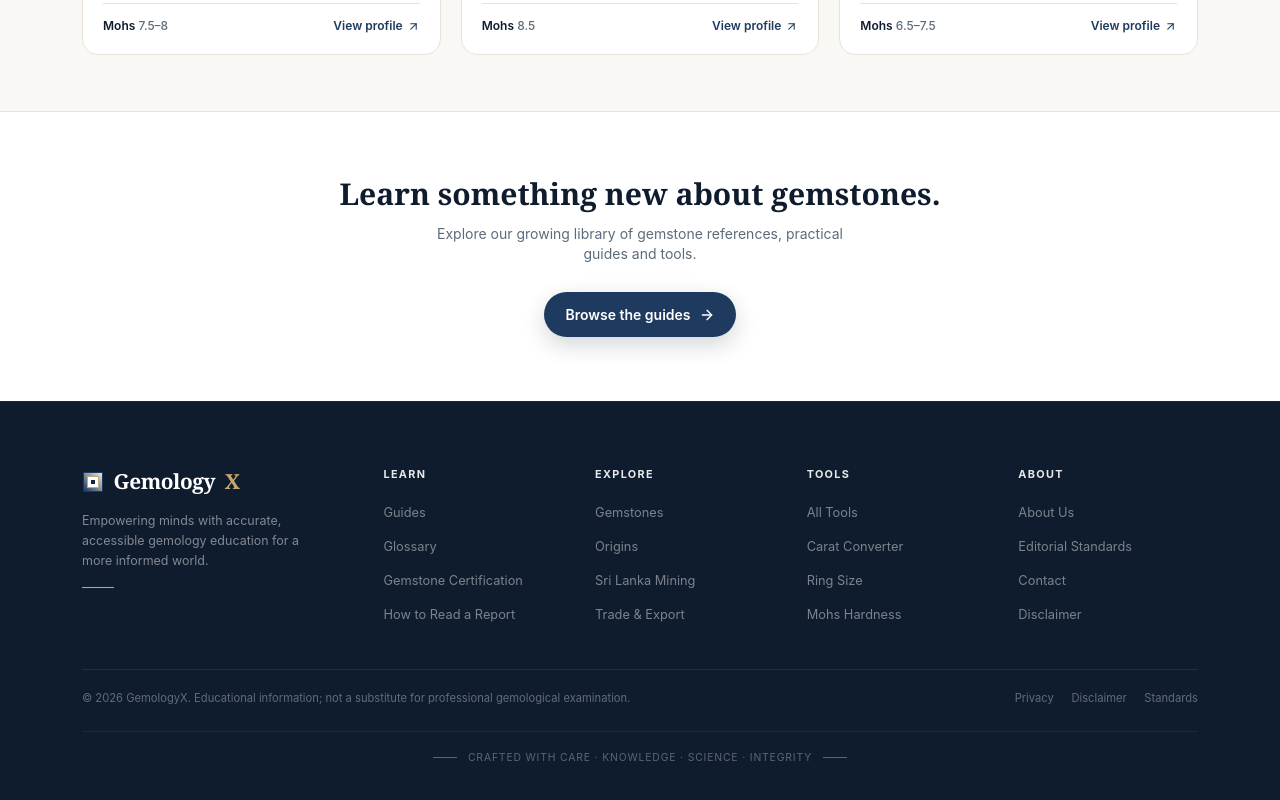
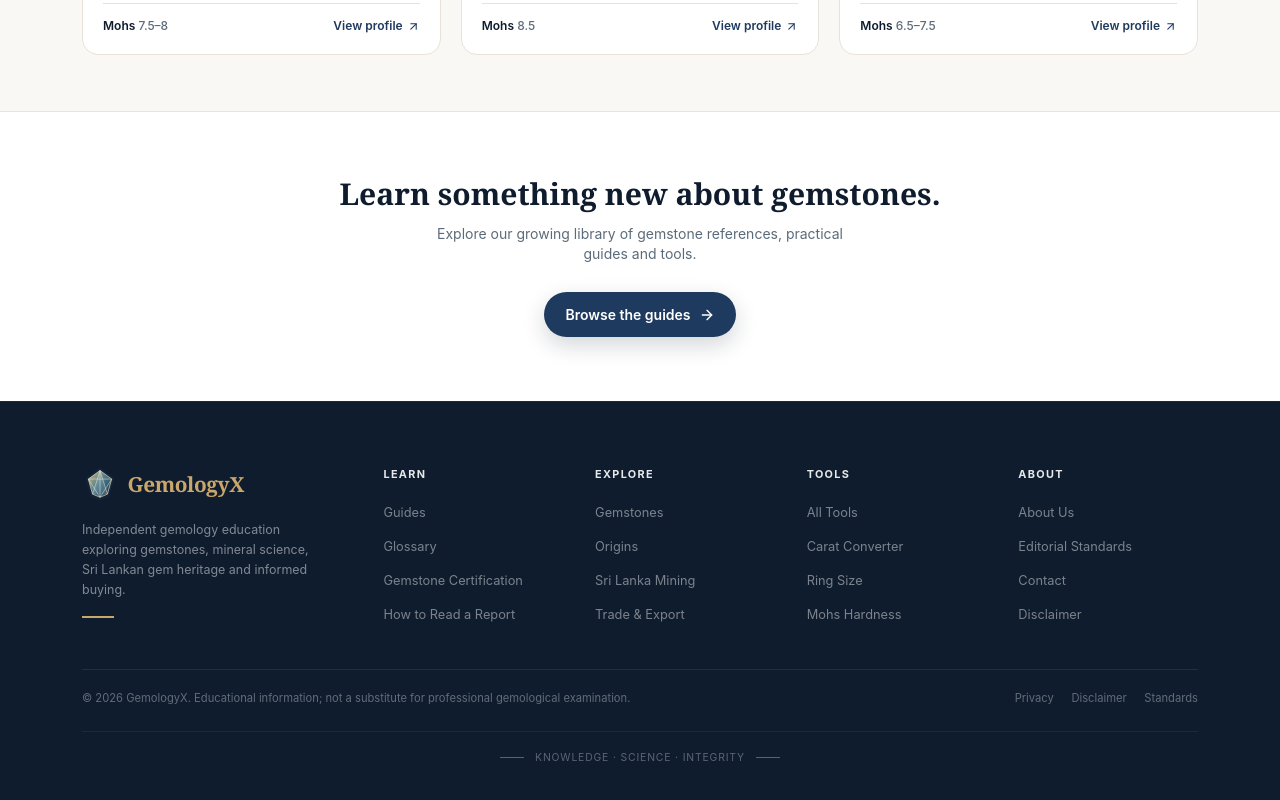
Before and after one commit to LinukaBandara/GemologyX, a Next.js app: page / in a window 1280 px wide. Shown: the part 2755-3555 px from the top of the page. Built offline with nearby package versions, Linux system fonts and the light colour scheme.

Commit message:
brand: align footer with GemologyX identity

```diff
--- a/src/components/site-footer.tsx
+++ b/src/components/site-footer.tsx
@@ -1,42 +1,31 @@
+import Image from "next/image";
 import Link from "next/link";
 
 const COLUMNS: { title: string; links: { label: string; href: string }[] }[] = [
-  {
-    title: "Learn",
-    links: [
+  { title: "Learn", links: [
     { label: "Guides", href: "/learn" },
     { label: "Glossary", href: "/glossary" },
     { label: "Gemstone Certification", href: "/learn/gemstone-certification" },
     { label: "How to Read a Report", href: "/learn/how-to-read-a-gemstone-report" },
-    ],
-  },
-  {
-    title: "Explore",
-    links: [
+  ]},
+  { title: "Explore", links: [
     { label: "Gemstones", href: "/gemstones" },
     { label: "Origins", href: "/origins" },
     { label: "Sri Lanka Mining", href: "/sri-lanka-mining" },
     { label: "Trade & Export", href: "/sri-lanka-trade-export" },
-    ],
-  },
-  {
-    title: "Tools",
-    links: [
+  ]},
+  { title: "Tools", links: [
     { label: "All Tools", href: "/tools" },
     { label: "Carat Converter", href: "/tools/carat-to-gram" },
     { label: "Ring Size", href: "/tools/ring-size" },
     { label: "Mohs Hardness", href: "/tools/mohs-hardness" },
-    ],
-  },
-  {
-    title: "About",
-    links: [
+  ]},
+  { title: "About", links: [
     { label: "About Us", href: "/about" },
     { label: "Editorial Standards", href: "/editorial-standards" },
     { label: "Contact", href: "/contact" },
     { label: "Disclaimer", href: "/disclaimer" },
-    ],
-  },
+  ]},
 ];
 
 export function SiteFooter() {
@@ -46,11 +35,11 @@ export function SiteFooter() {
         <div className="footer-top">
           <div className="footer-brand">
             <Link href="/" className="footer-brand-name">
-              <span className="brand-mark" aria-hidden="true"><i /><b /><em /></span>
-              Gemology<span>X</span>
+              <Image src="/gemologyx-mark.svg" alt="" width={36} height={36} />
+              <span>Gemology<span>X</span></span>
             </Link>
             <p>
-              Empowering minds with accurate, accessible gemology education for a more informed world.
+              Independent gemology education exploring gemstones, mineral science, Sri Lankan gem heritage and informed buying.
             </p>
             <div className="footer-gold-line" />
           </div>
@@ -79,7 +68,7 @@ export function SiteFooter() {
         </div>
 
         <div className="footer-credit">
-          <span /> Crafted with care · Knowledge · Science · Integrity <span />
+          <span /> Knowledge · Science · Integrity <span />
         </div>
       </div>
     </footer>
```
Lines whose indentation alone changed are shown as unchanged.
